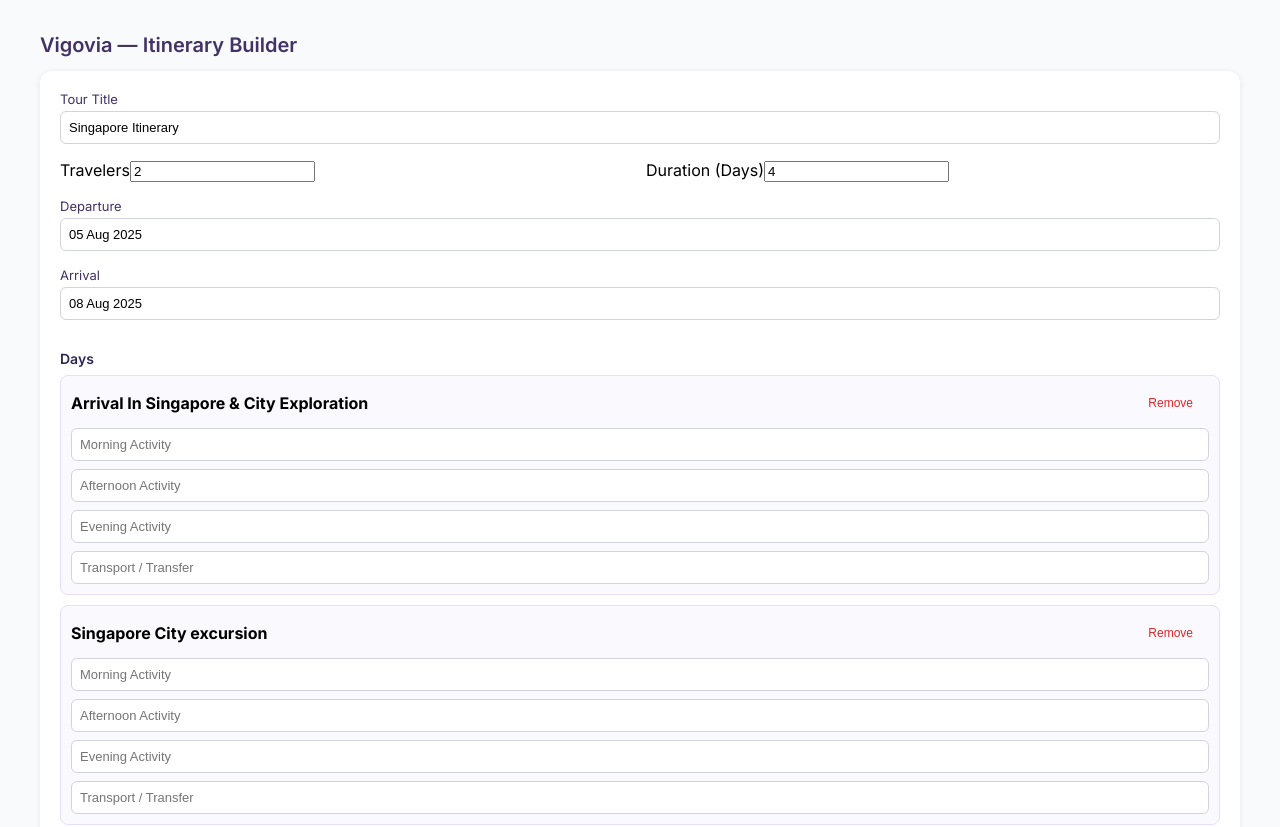
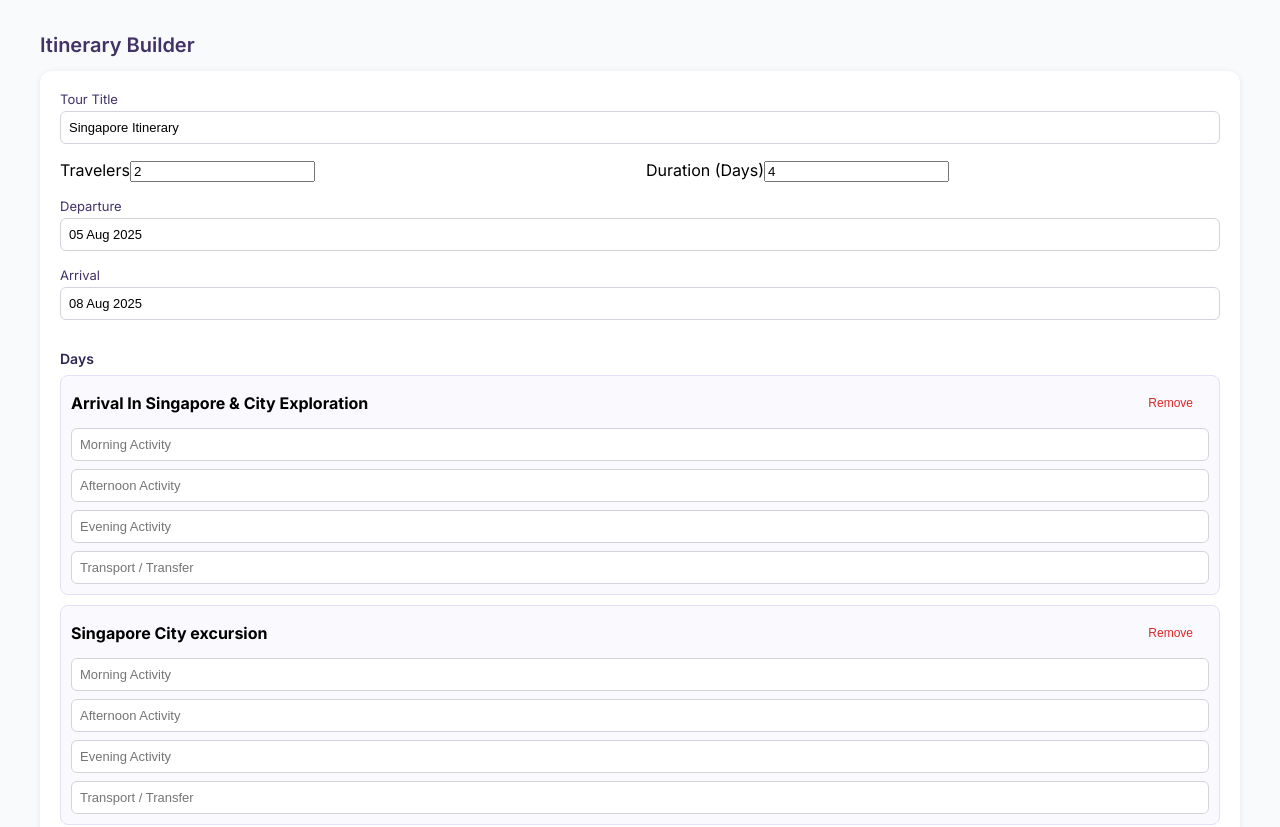
Before and after one commit to PoojaDev74/PDF_Generator, a React (Vite) app: page / in a window 1280 px wide. Shown: the top 827 px of the page. Built offline with nearby package versions, Linux system fonts and the light colour scheme.

Commit message:
Update App.jsx

```diff
--- a/src/App.jsx
+++ b/src/App.jsx
@@ -94,7 +94,7 @@ export default function App() {
     <div className="app-container bg-gray-50 min-h-screen p-6">
       <div className="max-w-7xl mx-auto">
         <h1 className="text-2xl font-semibold mb-4 text-vgPurple">
-          Vigovia — Itinerary Builder
+          Itinerary Builder
         </h1>
 
         <div className="grid lg:grid-cols-2 gap-6">
```
